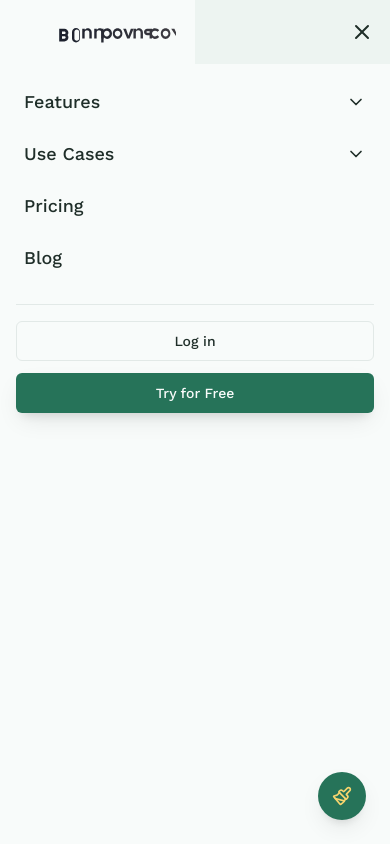
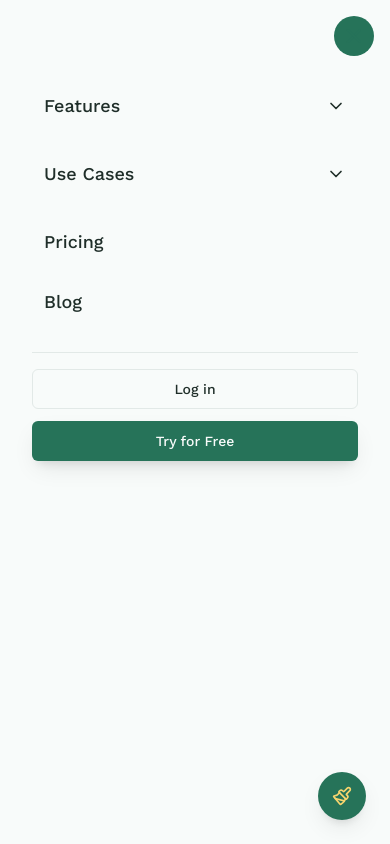
Before and after one commit to vinaiah123/berry-capture-connect, a React (Vite) app: page / in a window 390 px wide. Both pictures are taken after a click on the button 362 px from the left and 32 px from the top of the page. Shown: the top 844 px of the page. Built offline with nearby package versions, Linux system fonts and the light colour scheme.

Commit message:
Improve mobile sidebar experience
The sidebar is updated to work properly on mobile devices with a unique icon and a sleek slide-from-above animation that covers the full screen.

```diff
--- a/src/components/Navbar.tsx
+++ b/src/components/Navbar.tsx
@@ -1,8 +1,9 @@
 
 import { useState, useEffect } from 'react';
 import { Link } from 'react-router-dom';
-import { Menu, X, ChevronDown } from 'lucide-react';
+import { Menu, X, ChevronDown, Compass } from 'lucide-react';
 import { useTheme } from '@/contexts/ThemeContext';
+import { Drawer, DrawerContent, DrawerTrigger } from '@/components/ui/drawer';
 
 const Navbar = () => {
   const [isMenuOpen, setIsMenuOpen] = useState(false);
@@ -18,6 +19,19 @@ const Navbar = () => {
     window.addEventListener('scroll', handleScroll);
     return () => window.removeEventListener('scroll', handleScroll);
   }, []);
+
+  useEffect(() => {
+    // Prevent body scrolling when mobile menu is open
+    if (isMenuOpen) {
+      document.body.classList.add('overflow-hidden');
+    } else {
+      document.body.classList.remove('overflow-hidden');
+    }
+
+    return () => {
+      document.body.classList.remove('overflow-hidden');
+    };
+  }, [isMenuOpen]);
 
   const toggleDropdown = (dropdown: string) => {
     setActiveDropdown(activeDropdown === dropdown ? null : dropdown);
@@ -95,56 +109,75 @@ const Navbar = () => {
           </Link>
         </div>
 
-        <button className="lg:hidden" onClick={() => setIsMenuOpen(!isMenuOpen)}>
+        {/* Mobile menu trigger */}
+        <div className="lg:hidden flex items-center">
+          <button
+            className="relative z-50 flex items-center justify-center p-2 rounded-full bg-primary bg-opacity-10 hover:bg-opacity-20 transition-all"
+            onClick={() => setIsMenuOpen(!isMenuOpen)}
+            aria-label="Toggle menu"
+          >
             {isMenuOpen ? (
-            <X className="h-6 w-6" />
+              <X className="h-6 w-6 text-primary" />
             ) : (
-            <Menu className="h-6 w-6" />
+              <Compass className="h-6 w-6 text-primary" />
             )}
           </button>
+        </div>
       </nav>
 
-      <div className={`lg:hidden fixed inset-0 top-16 bg-background z-40 transition-transform duration-300 ease-in-out ${isMenuOpen ? 'translate-x-0' : 'translate-x-full'}`}>
-        <div className="container p-4 flex flex-col space-y-6">
+      {/* Mobile menu overlay - slides from top */}
+      <div
+        className={`lg:hidden fixed inset-0 bg-background z-40 transform transition-transform duration-500 ease-in-out ${
+          isMenuOpen ? 'translate-y-0' : '-translate-y-full'
+        }`}
+      >
+        <div className="container pt-20 pb-6 h-full overflow-y-auto">
+          <div className="flex flex-col space-y-6">
             <div className="flex flex-col space-y-2">
               <button
-              className="flex items-center justify-between text-lg font-medium p-2"
+                className="flex items-center justify-between text-lg font-medium p-3 rounded-lg hover:bg-accent/50 transition-colors"
                 onClick={() => toggleDropdown('features')}
               >
                 <span>Features</span>
-              <ChevronDown className={`h-5 w-5 transition-transform ${activeDropdown === 'features' ? 'rotate-180' : ''}`} />
+                <ChevronDown className={`h-5 w-5 transition-transform duration-300 ${activeDropdown === 'features' ? 'rotate-180' : ''}`} />
               </button>
-            {activeDropdown === 'features' && (
-              <div className="ml-4 flex flex-col space-y-2 border-l-2 border-primary/20 pl-4">
-                <Link to="/features/screen-recorder" className="p-2" onClick={closeMenu}>Screen Recorder</Link>
-                <Link to="/features/ai-tools" className="p-2" onClick={closeMenu}>AI Tools</Link>
-                <Link to="/features/video-hosting" className="p-2" onClick={closeMenu}>Video Hosting</Link>
-                <Link to="/features/screenshot" className="p-2" onClick={closeMenu}>Screenshot Tool</Link>
+
+              <div className={`overflow-hidden transition-all duration-300 ease-in-out ${
+                activeDropdown === 'features' ? 'max-h-96 opacity-100' : 'max-h-0 opacity-0'
+              }`}>
+                <div className="ml-4 flex flex-col space-y-1 border-l-2 border-primary/20 pl-4 py-2">
+                  <Link to="/features/screen-recorder" className="p-2 hover:text-primary transition-colors" onClick={closeMenu}>Screen Recorder</Link>
+                  <Link to="/features/ai-tools" className="p-2 hover:text-primary transition-colors" onClick={closeMenu}>AI Tools</Link>
+                  <Link to="/features/video-hosting" className="p-2 hover:text-primary transition-colors" onClick={closeMenu}>Video Hosting</Link>
+                  <Link to="/features/screenshot" className="p-2 hover:text-primary transition-colors" onClick={closeMenu}>Screenshot Tool</Link>
                 </div>
-            )}
+              </div>
 
               <button
-              className="flex items-center justify-between text-lg font-medium p-2"
+                className="flex items-center justify-between text-lg font-medium p-3 rounded-lg hover:bg-accent/50 transition-colors"
                 onClick={() => toggleDropdown('use-cases')}
               >
                 <span>Use Cases</span>
-              <ChevronDown className={`h-5 w-5 transition-transform ${activeDropdown === 'use-cases' ? 'rotate-180' : ''}`} />
+                <ChevronDown className={`h-5 w-5 transition-transform duration-300 ${activeDropdown === 'use-cases' ? 'rotate-180' : ''}`} />
               </button>
-            {activeDropdown === 'use-cases' && (
-              <div className="ml-4 flex flex-col space-y-2 border-l-2 border-primary/20 pl-4">
-                <Link to="/use-cases/marketing" className="p-2" onClick={closeMenu}>Marketing</Link>
-                <Link to="/use-cases/sales" className="p-2" onClick={closeMenu}>Sales</Link>
-                <Link to="/use-cases/support" className="p-2" onClick={closeMenu}>Support</Link>
-                <Link to="/use-cases/education" className="p-2" onClick={closeMenu}>Education</Link>
-                <Link to="/use-cases/engineering" className="p-2" onClick={closeMenu}>Engineering</Link>
+
+              <div className={`overflow-hidden transition-all duration-300 ease-in-out ${
+                activeDropdown === 'use-cases' ? 'max-h-96 opacity-100' : 'max-h-0 opacity-0'
+              }`}>
+                <div className="ml-4 flex flex-col space-y-1 border-l-2 border-primary/20 pl-4 py-2">
+                  <Link to="/use-cases/marketing" className="p-2 hover:text-primary transition-colors" onClick={closeMenu}>Marketing</Link>
+                  <Link to="/use-cases/sales" className="p-2 hover:text-primary transition-colors" onClick={closeMenu}>Sales</Link>
+                  <Link to="/use-cases/support" className="p-2 hover:text-primary transition-colors" onClick={closeMenu}>Support</Link>
+                  <Link to="/use-cases/education" className="p-2 hover:text-primary transition-colors" onClick={closeMenu}>Education</Link>
+                  <Link to="/use-cases/engineering" className="p-2 hover:text-primary transition-colors" onClick={closeMenu}>Engineering</Link>
                 </div>
-            )}
+              </div>
 
-            <Link to="/pricing" className="text-lg font-medium p-2" onClick={closeMenu}>
+              <Link to="/pricing" className="text-lg font-medium p-3 rounded-lg hover:bg-accent/50 transition-colors" onClick={closeMenu}>
                 Pricing
               </Link>
 
-            <Link to="/blog" className="text-lg font-medium p-2" onClick={closeMenu}>
+              <Link to="/blog" className="text-lg font-medium p-3 rounded-lg hover:bg-accent/50 transition-colors" onClick={closeMenu}>
                 Blog
               </Link>
             </div>
@@ -159,6 +192,7 @@ const Navbar = () => {
             </div>
           </div>
         </div>
+      </div>
     </header>
   );
 };
```
Lines whose indentation alone changed are shown as unchanged.
